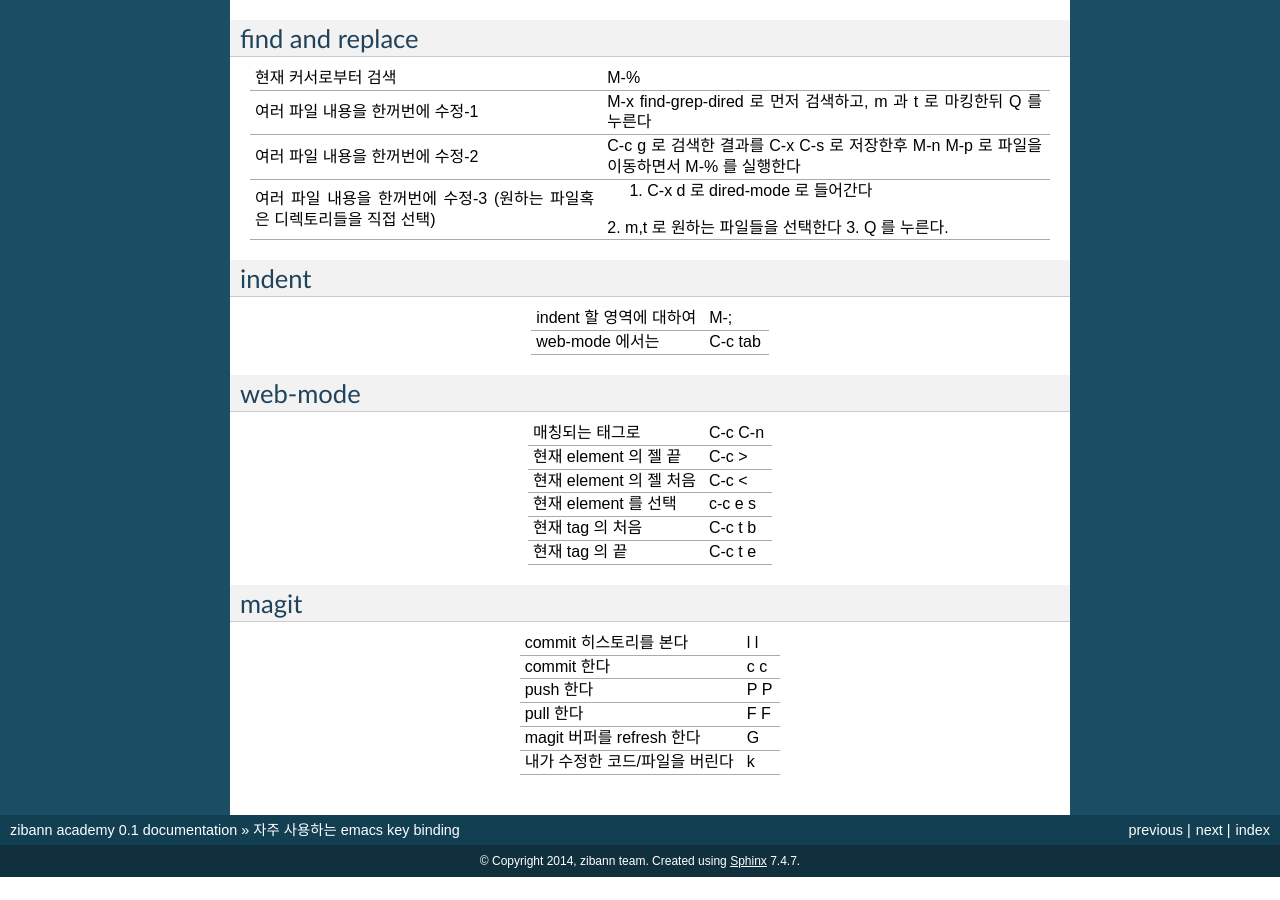
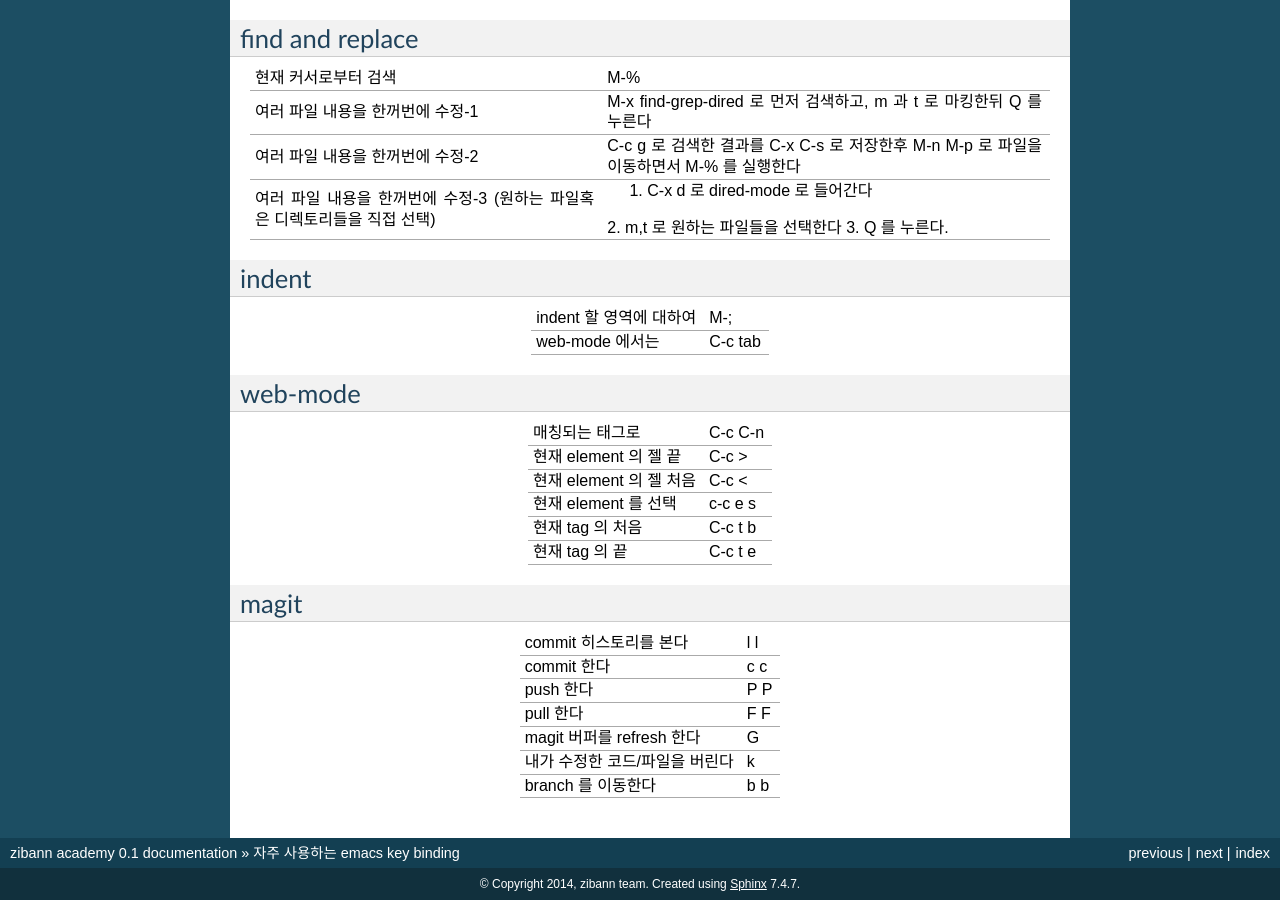
Before and after one commit to pcompassion/zibann-academy, a Sphinx documentation site: the page built from docs/emacs.rst, in a window 1280 px wide and 900 px high, scrolled down 1420 px. Built offline with Sphinx 7.4.7, drawn with Linux system fonts in a browser that asks for light colours; before the commit the page ends 2297 px from its top, so only the background shows below that.

Commit message:
more emacs

```diff
--- a/docs/emacs.rst
+++ b/docs/emacs.rst
@@ -181,3 +181,5 @@ magit
 +----------------------------------------+----------------------------------------+
 |내가 수정한 코드/파일을 버린다          |k                                       |
 +----------------------------------------+----------------------------------------+
+|branch 를 이동한다                      |b b                                     |
++----------------------------------------+----------------------------------------+
```
